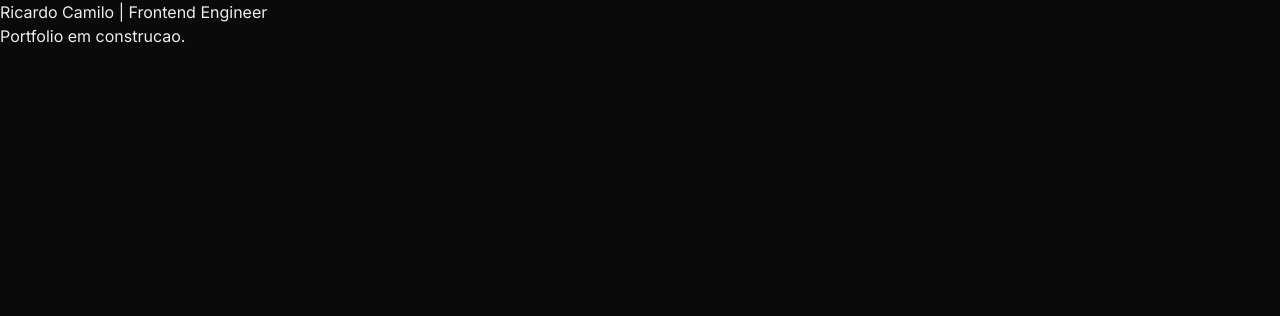
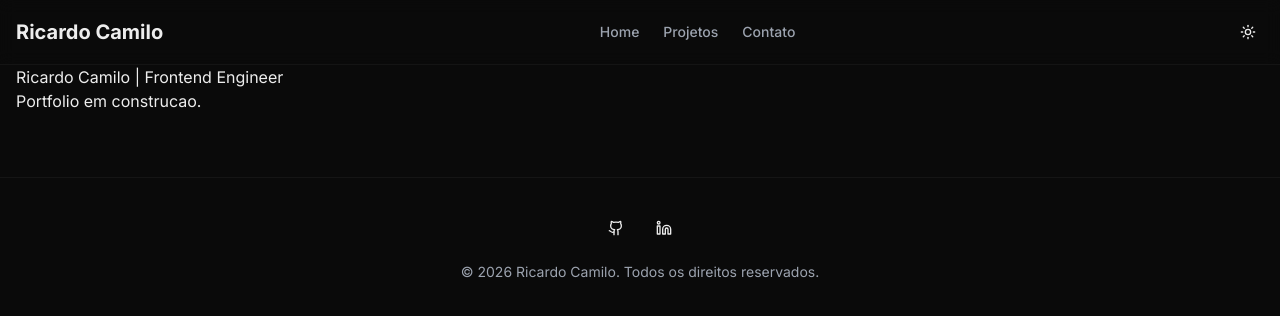
Before and after one commit to ricardo-camilo-programador-frontend-web/ricardo-camilo-portfolio, a Next.js app: page / in a window 1280 px wide. Shown: the top 316 px of the page. Built offline with nearby package versions, Linux system fonts and the light colour scheme.

Commit message:
feat(layout): add Header, Footer, ThemeProvider with dark/light mode

```diff
--- a/app/globals.css
+++ b/app/globals.css
@@ -1,17 +1,48 @@
 @import "tailwindcss";
 
 @theme {
-	--color-background: #0a0a0a;
-	--color-foreground: #ededed;
+  --color-background: #0a0a0a;
+  --color-foreground: #ededed;
+  --color-card: #141414;
+  --color-card-foreground: #ededed;
+  --color-primary: #3b82f6;
+  --color-primary-foreground: #ffffff;
+  --color-muted: #1a1a1a;
+  --color-muted-foreground: #9ca3af;
+  --color-border: #272727;
+  --color-input: #1a1a1a;
+  --color-ring: #3b82f6;
 }
 
 :root {
-	--background: #0a0a0a;
-	--foreground: #ededed;
+  --background: #0a0a0a;
+  --foreground: #ededed;
+  --card: #141414;
+  --card-foreground: #ededed;
+  --primary: #3b82f6;
+  --primary-foreground: #ffffff;
+  --muted: #1a1a1a;
+  --muted-foreground: #9ca3af;
+  --border: #272727;
+  --input: #1a1a1a;
+  --ring: #3b82f6;
+}
+
+[data-theme="light"] {
+  --background: #ffffff;
+  --foreground: #171717;
+  --card: #f5f5f5;
+  --card-foreground: #171717;
+  --primary: #2563eb;
+  --primary-foreground: #ffffff;
+  --muted: #f0f0f0;
+  --muted-foreground: #6b7280;
+  --border: #e5e5e5;
+  --input: #f0f0f0;
+  --ring: #2563eb;
 }
 
 body {
-	background: var(--background);
-	color: var(--foreground);
-	font-family: Arial, Helvetica, sans-serif;
+  @apply bg-background text-foreground antialiased;
+  font-family: Arial, Helvetica, sans-serif;
 }
--- a/app/layout.tsx
+++ b/app/layout.tsx
@@ -1,6 +1,9 @@
 import type { Metadata } from "next";
 import { Inter } from "next/font/google";
 import "./globals.css";
+import { ThemeProvider } from "@/providers/ThemeProvider";
+import { Header } from "@/components/Header";
+import { Footer } from "@/components/Footer";
 
 const inter = Inter({ subsets: ["latin"] });
 
@@ -11,10 +14,18 @@ export const metadata: Metadata = {
 
 export default function RootLayout({
   children,
-}: { children: React.ReactNode }) {
+}: {
+  children: React.ReactNode;
+}) {
   return (
-		<html lang="pt">
-			<body className={inter.className}>{children}</body>
+    <html lang="pt" suppressHydrationWarning>
+      <body className={inter.className}>
+        <ThemeProvider>
+          <Header />
+          <main className="container mx-auto px-4 pb-16">{children}</main>
+          <Footer />
+        </ThemeProvider>
+      </body>
     </html>
   );
 }
--- /dev/null
+++ b/src/components/Footer.tsx
@@ -0,0 +1,40 @@
+"use client";
+
+import { Github, Linkedin } from "lucide-react";
+import Link from "next/link";
+
+const socialLinks = [
+  { label: "GitHub", href: "https://github.com/ricardo-camilo-programador-frontend-web", icon: Github },
+  { label: "LinkedIn", href: "https://linkedin.com/in/ricardocamilo", icon: Linkedin },
+];
+
+export function Footer() {
+  const year = new Date().getFullYear();
+
+  return (
+    <footer className="border-t border-border/40 bg-background py-8 mt-auto">
+      <div className="container mx-auto flex flex-col items-center gap-4 px-4 text-center">
+        <div className="flex gap-3">
+          {socialLinks.map((link) => {
+            const Icon = link.icon;
+            return (
+              <Link
+                key={link.href}
+                href={link.href}
+                aria-label={link.label}
+                target="_blank"
+                rel="noopener noreferrer"
+                className="inline-flex h-9 w-9 items-center justify-center rounded-md text-sm font-medium transition-colors hover:bg-muted hover:text-accent-foreground focus:outline-none focus:ring-2 focus:ring-offset-2 disabled:pointer-events-none disabled:opacity-50"
+              >
+                <Icon className="h-4 w-4" />
+              </Link>
+            );
+          })}
+        </div>
+        <p className="text-sm text-muted-foreground">
+          &copy; {year} Ricardo Camilo. Todos os direitos reservados.
+        </p>
+      </div>
+    </footer>
+  );
+}
--- /dev/null
+++ b/src/components/Header.tsx
@@ -0,0 +1,81 @@
+"use client";
+
+import Link from "next/link";
+import { useTheme } from "next-themes";
+import { Menu, Moon, Sun, X } from "lucide-react";
+import { useState } from "react";
+import { Button } from "./ui/Button";
+
+const navItems = [
+  { label: "Home", href: "/" },
+  { label: "Projetos", href: "/projetos" },
+  { label: "Contato", href: "/contato" },
+];
+
+export function Header() {
+  const { theme, setTheme } = useTheme();
+  const [menuOpen, setMenuOpen] = useState(false);
+
+  const toggleTheme = () => setTheme(theme === "dark" ? "light" : "dark");
+
+  return (
+    <header className="sticky top-0 z-40 w-full border-b border-border/40 bg-background/70 backdrop-blur">
+      <div className="container mx-auto flex h-16 items-center justify-between px-4">
+        <Link href="/" className="font-bold text-xl text-foreground">
+          Ricardo Camilo
+        </Link>
+
+        <nav className="hidden md:flex items-center gap-6">
+          {navItems.map((item) => (
+            <Link
+              key={item.href}
+              href={item.href}
+              className="text-sm font-medium text-muted-foreground hover:text-foreground transition-colors"
+            >
+              {item.label}
+            </Link>
+          ))}
+        </nav>
+
+        <div className="flex items-center gap-2">
+          <Button
+            variant="ghost"
+            size="sm"
+            onClick={toggleTheme}
+            aria-label="Alternar tema"
+          >
+            <Sun className="h-4 w-4 dark:hidden" />
+            <Moon className="h-4 w-4 hidden dark:block" />
+          </Button>
+
+          <Button
+            variant="ghost"
+            size="sm"
+            className="md:hidden"
+            onClick={() => setMenuOpen(!menuOpen)}
+            aria-label={menuOpen ? "Fechar menu" : "Abrir menu"}
+          >
+            {menuOpen ? <X className="h-4 w-4" /> : <Menu className="h-4 w-4" />}
+          </Button>
+        </div>
+
+        {menuOpen && (
+          <div className="absolute top-16 left-0 right-0 md:hidden border-t bg-background/95 backdrop-blur">
+            <nav className="container mx-auto flex flex-col gap-2 p-4">
+              {navItems.map((item) => (
+                <Link
+                  key={item.href}
+                  href={item.href}
+                  className="py-2 text-sm font-medium text-muted-foreground hover:text-foreground transition-colors"
+                  onClick={() => setMenuOpen(false)}
+                >
+                  {item.label}
+                </Link>
+              ))}
+            </nav>
+          </div>
+        )}
+      </div>
+    </header>
+  );
+}
--- /dev/null
+++ b/src/providers/ThemeProvider.tsx
@@ -0,0 +1,12 @@
+"use client";
+
+import { ThemeProvider as NextThemesProvider } from "next-themes";
+import type { ReactNode } from "react";
+
+export function ThemeProvider({ children }: { children: ReactNode }) {
+	return (
+		<NextThemesProvider attribute="class" defaultTheme="dark" enableSystem>
+			{children}
+		</NextThemesProvider>
+	);
+}
```
Also changed, not shown: 1 other file (tests, documents, lock files or other folders). Lines whose indentation alone changed are shown as unchanged.
